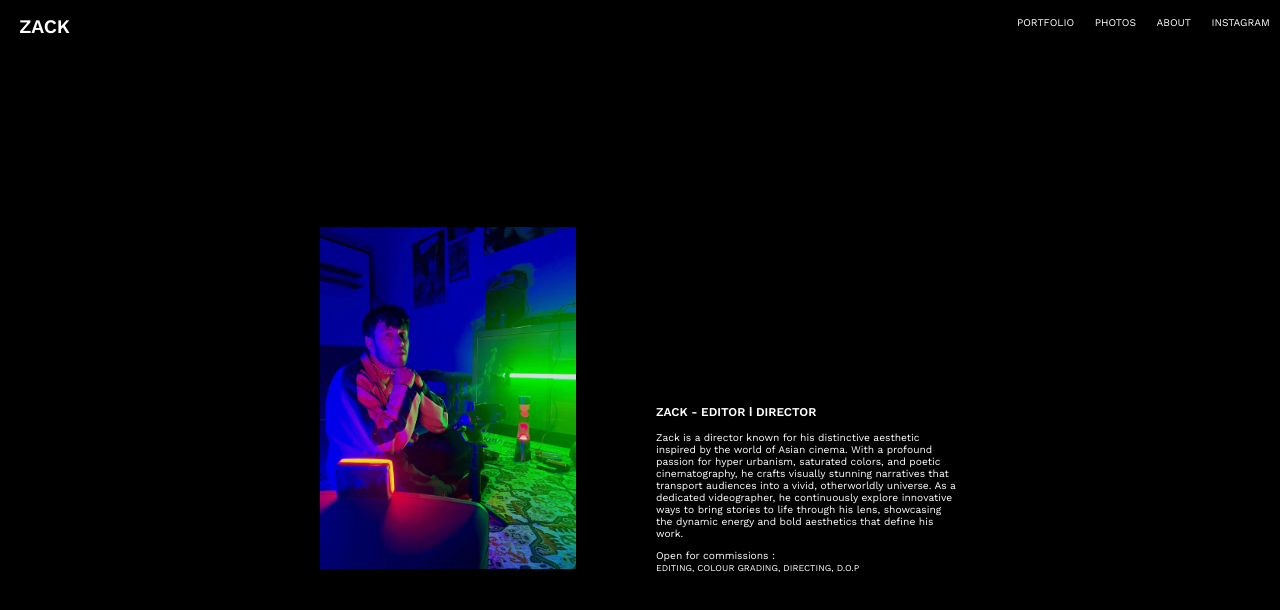
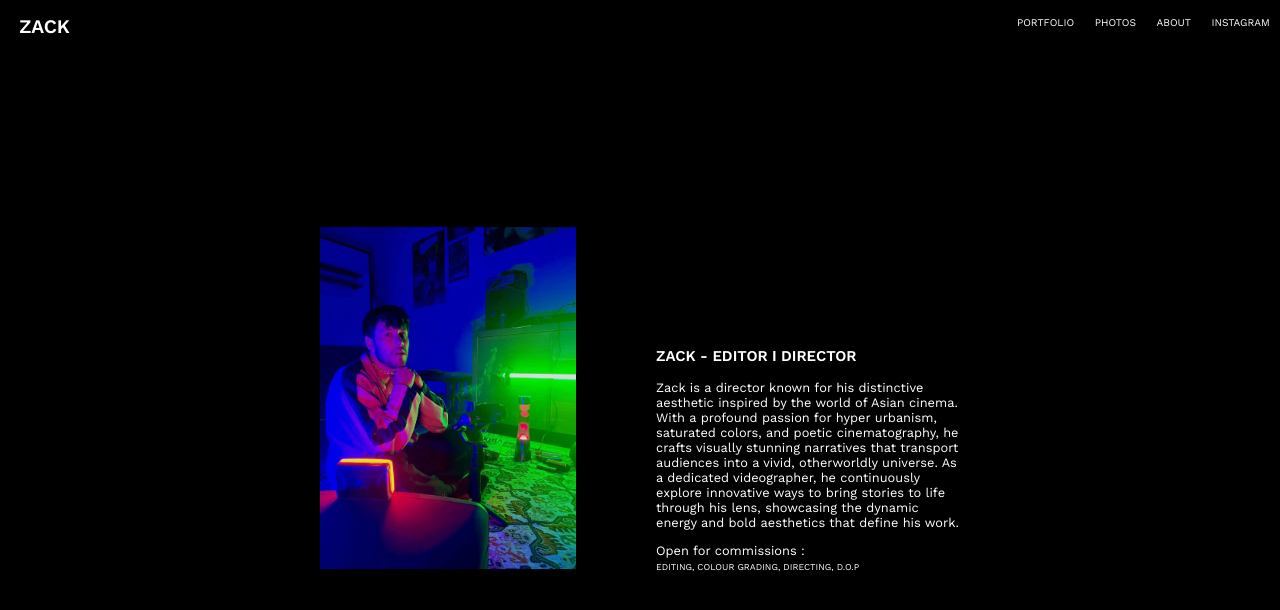
Before and after one commit to Martial-torval/zack_v2.5, a React (Create React App) app: page /about in a window 1280 px wide. Shown: the top 610 px of the page. Built offline with nearby package versions, Linux system fonts and the light colour scheme.

Commit message:
About paragraph more bigger

```diff
--- a/src/Pages/About/about.css
+++ b/src/Pages/About/about.css
@@ -12,7 +12,9 @@
 }
 .container--about div {
     flex: 1;
-    font-size: 0.8vw;
+    font-size: 1vw;
+    widows: 2;
+    orphans: 2
 }
 .container--about > span > img {
     height: auto;
```
